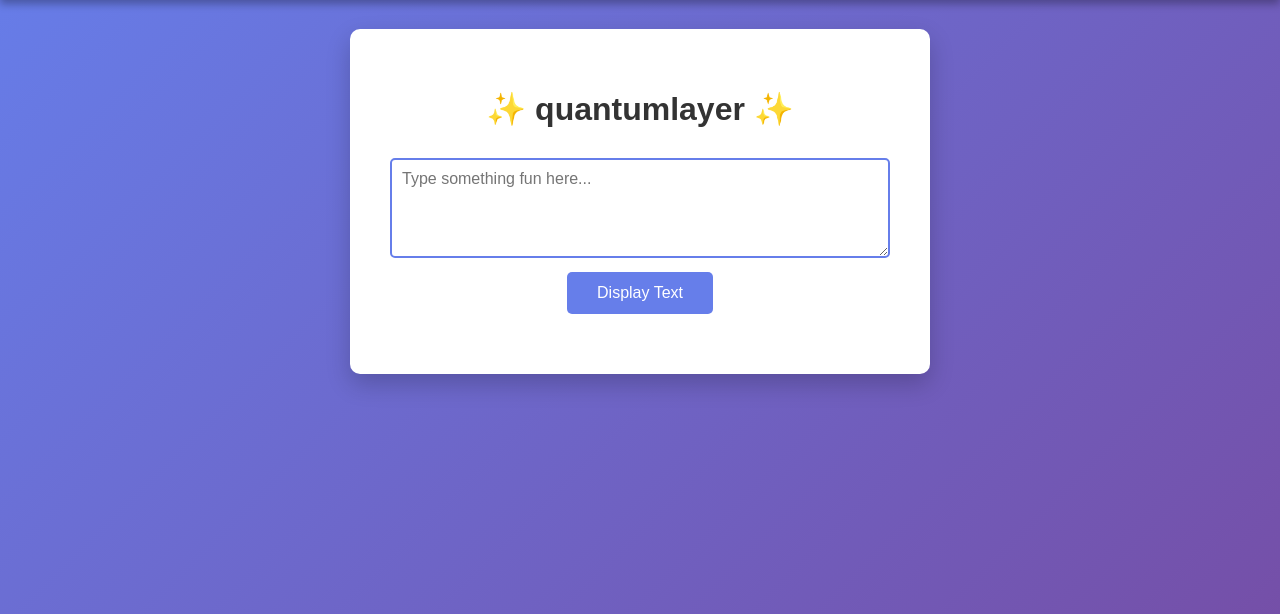
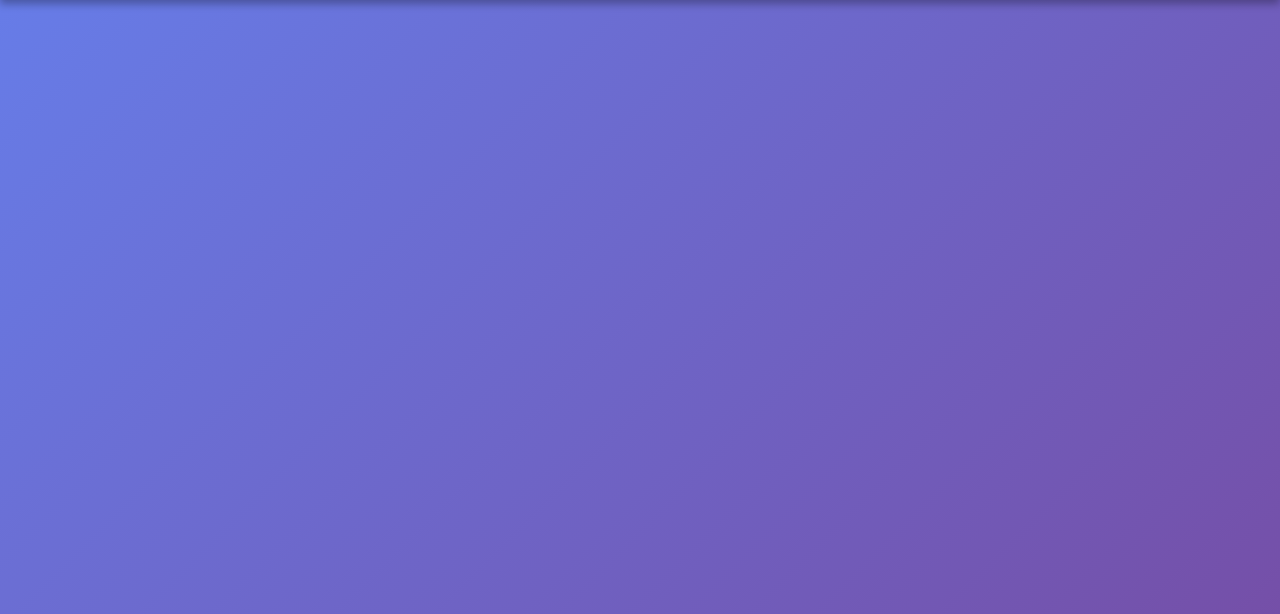
Before and after one commit to aselagunawardena/python-web, a Flask app: page / in a window 1280 px wide. Shown: the part 71-685 px from the top of the page. Run offline with Flask 3, Linux system fonts and the light colour scheme.

Commit message:
deleted text display

```diff
--- a/app.py
+++ b/app.py
@@ -14,12 +14,7 @@ def about():
     """Serve a simple About page that teaches routes"""
     return send_from_directory('templates', 'about.html')
 
-@app.route('/api/display', methods=['POST'])
-def display_text():
-    """API endpoint - receives text and returns it as JSON"""
-    data = request.get_json()
-    text = data.get('text', '')
-    return jsonify({'text': text})
+
 
 if __name__ == '__main__':
     app.run(debug=True, port=5000)
--- a/static/script.js
+++ b/static/script.js
@@ -70,38 +70,7 @@ document.addEventListener('DOMContentLoaded', () => {
         }
     });
 
-    // Text display functionality
-    document.getElementById('textInput').addEventListener('keypress', (e) => {
-        if (e.key === 'Enter' && e.ctrlKey) {
-            displayText();
-        }
-    });
+    // Text display removed
 });
 
-async function displayText() {
-    const textInput = document.getElementById('textInput').value;
-
-    if (!textInput.trim()) {
-        alert('Please type something!');
-        return;
-    }
-
-    try {
-        const response = await fetch('/api/display', {
-            method: 'POST',
-            headers: {
-                'Content-Type': 'application/json'
-            },
-            body: JSON.stringify({ text: textInput })
-        });
-
-        const data = await response.json();
-
-        // Show the output section and display the text
-        document.getElementById('outputSection').style.display = 'block';
-        document.getElementById('displayBox').textContent = data.text;
-    } catch (error) {
-        console.error('Error:', error);
-        alert('Something went wrong!');
-    }
-}
+// displayText removed
--- a/templates/index.html
+++ b/templates/index.html
@@ -70,20 +70,6 @@
     <!-- Overlay for sidebar -->
     <div class="sidebar-overlay" id="sidebarOverlay"></div>
 
-    <div class="container">
-        <h1>✨ quantumlayer ✨</h1>
-
-        <div class="input-section">
-            <textarea id="textInput" placeholder="Type something fun here..."></textarea>
-            <button onclick="displayText()">Display Text</button>
-        </div>
-
-        <div id="outputSection" class="output-section" style="display: none;">
-            <h2>Your Text:</h2>
-            <div id="displayBox" class="display-box"></div>
-        </div>
-    </div>
-
     <script src="/script.js"></script>
 </body>
 </html>
```
